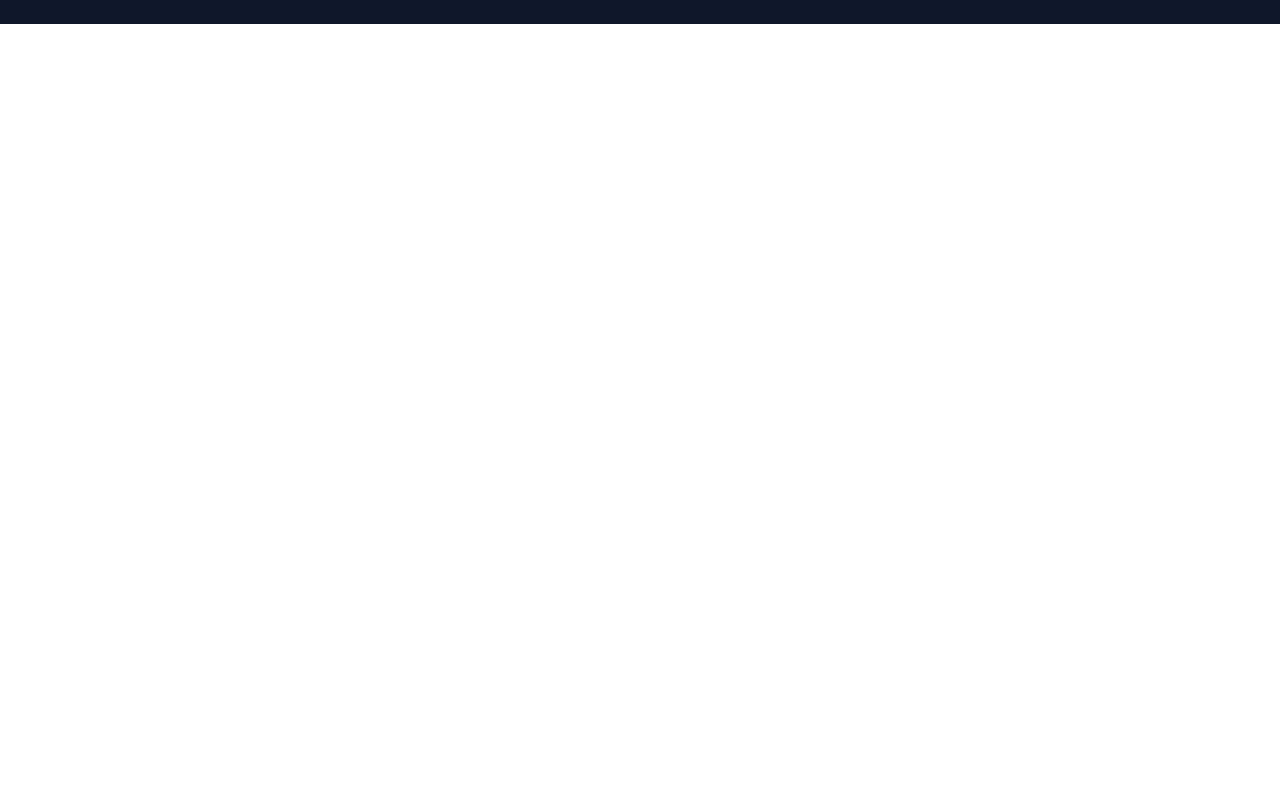
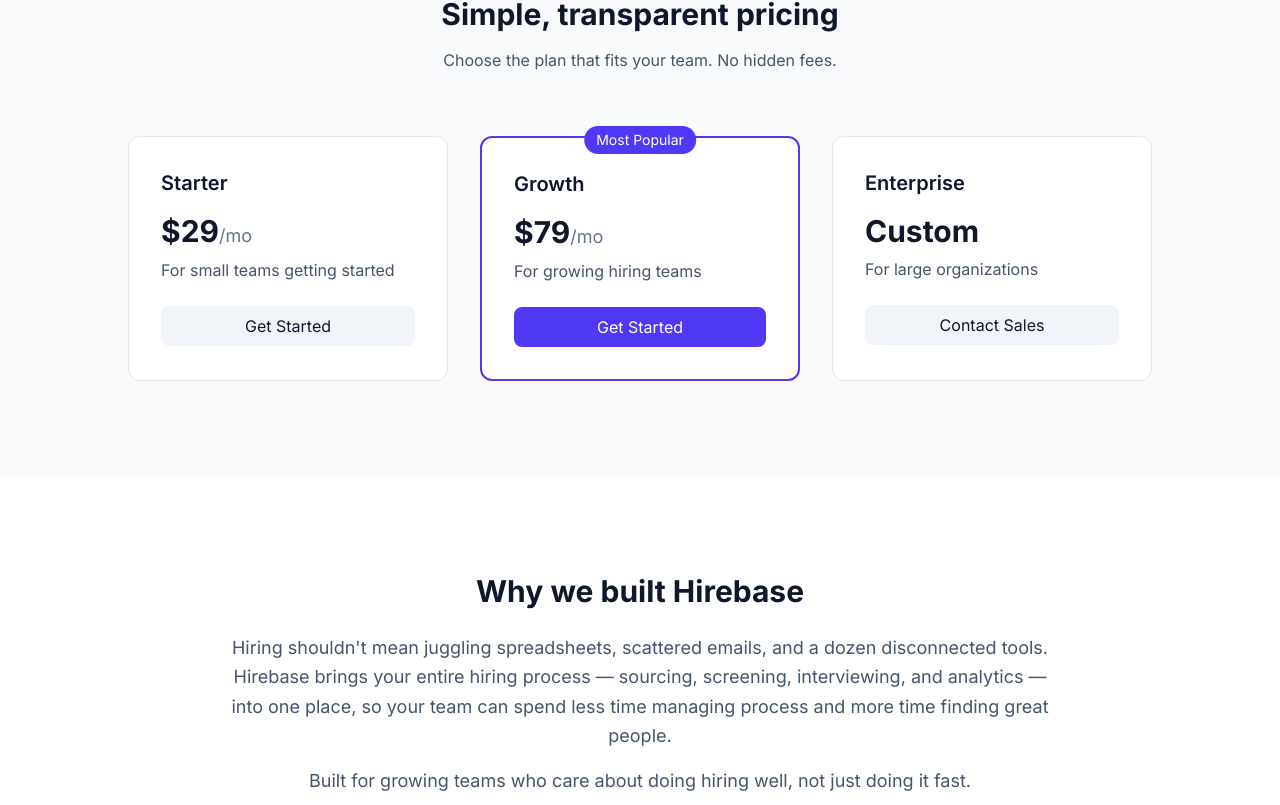
Before and after one commit to themuhammadahmed-rgb/HireBase, a React (Vite) app: page / in a window 1280 px wide. Shown: the part 1315-2120 px from the top of the page. Before the commit the page ends 1339 px from the top, so only its background shows below. Built offline with nearby package versions, Linux system fonts and the light colour scheme.

Commit message:
Add Pricing and About sections

```diff
--- a/src/App.jsx
+++ b/src/App.jsx
@@ -1,6 +1,8 @@
 import Navbar from './components/Navbar'
 import Hero from './components/Hero'
 import Features from './components/Features'
+import Pricing from './components/Pricing'
+import About from './components/About'
 import Footer from './components/Footer'
 
 function App() {
@@ -9,6 +11,8 @@
       <Navbar />
       <Hero />
       <Features />
+      <Pricing />
+      <About />
       <Footer />
     </div>
   )
--- /dev/null
+++ b/src/components/About.jsx
@@ -0,0 +1,19 @@
+function About() {
+  return (
+    <section id="about" className="px-8 py-24 max-w-4xl mx-auto text-center">
+      <h2 className="text-3xl font-bold text-slate-900">
+        Why we built Hirebase
+      </h2>
+      <p className="text-slate-600 mt-6 text-lg leading-relaxed">
+        Hiring shouldn't mean juggling spreadsheets, scattered emails, and a dozen disconnected tools.
+        Hirebase brings your entire hiring process — sourcing, screening, interviewing, and analytics —
+        into one place, so your team can spend less time managing process and more time finding great people.
+      </p>
+      <p className="text-slate-600 mt-4 text-lg leading-relaxed">
+        Built for growing teams who care about doing hiring well, not just doing it fast.
+      </p>
+    </section>
+  )
+}
+
+export default About
--- /dev/null
+++ b/src/components/Pricing.jsx
@@ -0,0 +1,48 @@
+function Pricing() {
+  return (
+    <section id="pricing" className="px-8 py-24 bg-slate-50">
+      <div className="text-center mb-16">
+        <h2 className="text-3xl font-bold text-slate-900">
+          Simple, transparent pricing
+        </h2>
+        <p className="text-slate-600 mt-4 max-w-xl mx-auto">
+          Choose the plan that fits your team. No hidden fees.
+        </p>
+      </div>
+
+      <div className="grid grid-cols-1 md:grid-cols-3 gap-8 max-w-5xl mx-auto">
+        <div className="bg-white border border-slate-200 rounded-xl p-8">
+          <h3 className="text-xl font-semibold text-slate-900">Starter</h3>
+          <p className="text-3xl font-bold text-slate-900 mt-4">$29<span className="text-lg font-normal text-slate-500">/mo</span></p>
+          <p className="text-slate-600 mt-2">For small teams getting started</p>
+          <button className="w-full bg-slate-100 text-slate-900 px-5 py-2 rounded-lg mt-6 hover:bg-slate-200">
+            Get Started
+          </button>
+        </div>
+
+        <div className="bg-white border-2 border-indigo-600 rounded-xl p-8 relative">
+          <span className="absolute -top-3 left-1/2 -translate-x-1/2 bg-indigo-600 text-white text-sm px-3 py-1 rounded-full">
+            Most Popular
+          </span>
+          <h3 className="text-xl font-semibold text-slate-900">Growth</h3>
+          <p className="text-3xl font-bold text-slate-900 mt-4">$79<span className="text-lg font-normal text-slate-500">/mo</span></p>
+          <p className="text-slate-600 mt-2">For growing hiring teams</p>
+          <button className="w-full bg-indigo-600 text-white px-5 py-2 rounded-lg mt-6 hover:bg-indigo-700">
+            Get Started
+          </button>
+        </div>
+
+        <div className="bg-white border border-slate-200 rounded-xl p-8">
+          <h3 className="text-xl font-semibold text-slate-900">Enterprise</h3>
+          <p className="text-3xl font-bold text-slate-900 mt-4">Custom</p>
+          <p className="text-slate-600 mt-2">For large organizations</p>
+          <button className="w-full bg-slate-100 text-slate-900 px-5 py-2 rounded-lg mt-6 hover:bg-slate-200">
+            Contact Sales
+          </button>
+        </div>
+      </div>
+    </section>
+  )
+}
+
+export default Pricing
```
